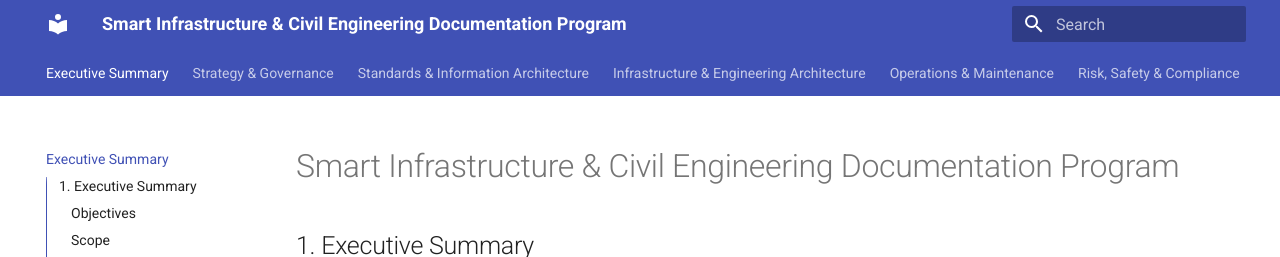
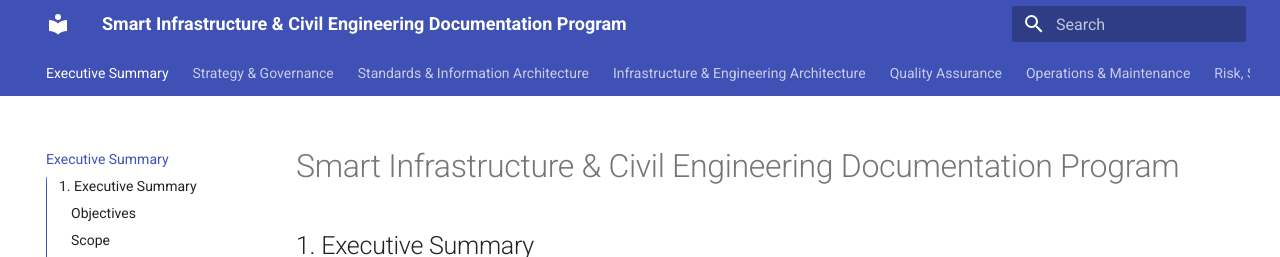
Before and after one commit to ashish-augustine/smart-infra-docs, an MkDocs documentation site: the page built from docs/index.md, in a window 1280 px wide and 900 px high. Shown: the top 257 px of the window. Built offline with MkDocs 1.6.1 and Material for MkDocs 9.7.7, drawn with Linux system fonts in a browser that asks for light colours.

Commit message:
Add Quality Assurance tab to navigation

```diff
--- a/mkdocs.yml
+++ b/mkdocs.yml
@@ -42,6 +42,8 @@ nav:
       - Traffic Management Documentation: engineering/traffic.md
       - Utilities Documentation Framework: engineering/utilities.md
       - Water Infrastructure Documentation: engineering/water.md
+  - Quality Assurance:
+      - Documentation Quality Audit: quality/audit.md
   - Operations & Maintenance:
       - Standard Operating Procedures Library: operations/sop-library.md
       - Operations Manual: operations/ops-manual.md
```
